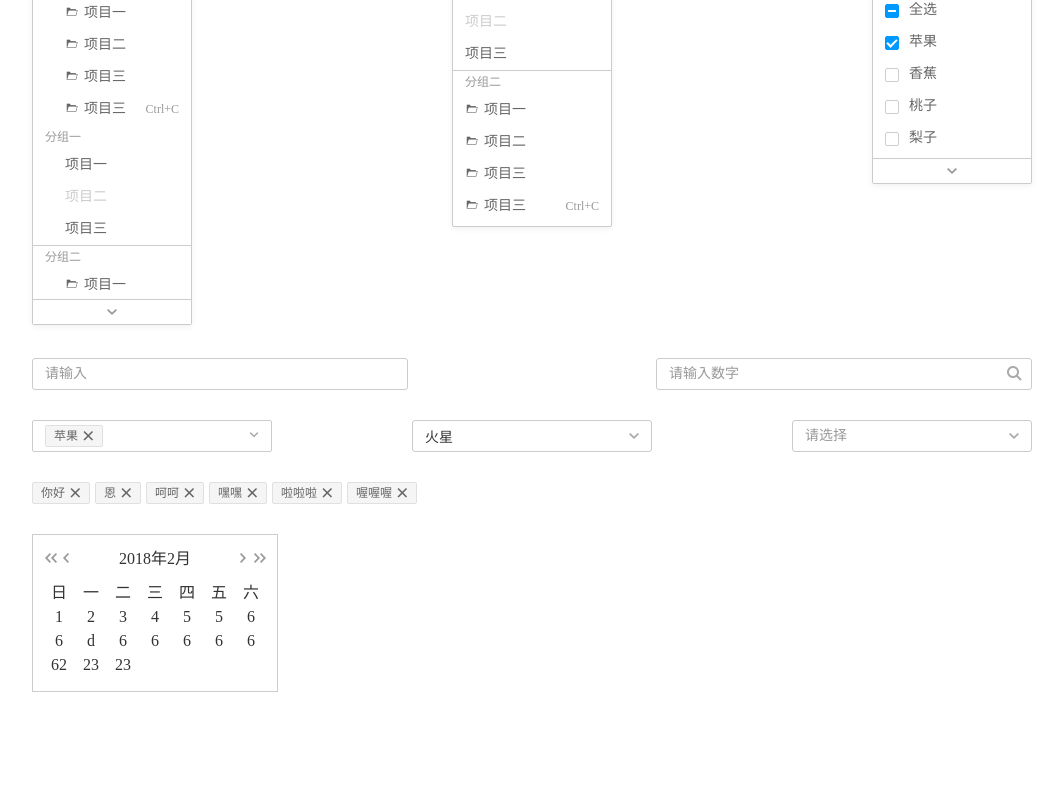
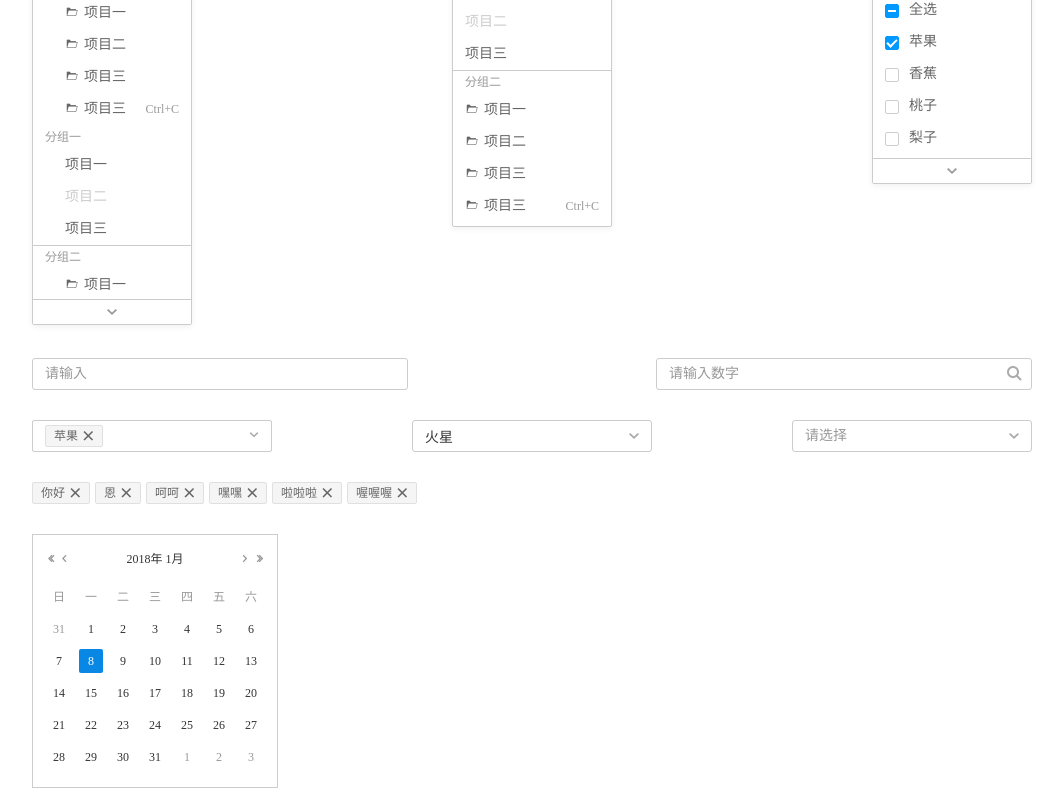
Before and after one commit to Mammut-FE/bdms-ui, a React (Create React App) app: page / in a window 1280 px wide. Shown: the part 590-1390 px from the top of the page, without its empty margins (108-1171 px from the left). Built offline with nearby package versions, Linux system fonts and the light colour scheme.

Commit message:
日历组件

```diff
--- a/src/components/date-picker/Calendar.js
+++ b/src/components/date-picker/Calendar.js
@@ -1,5 +1,5 @@
 import React, { Component} from 'react'
-import ReactDOM from 'react-dom'
+// import ReactDOM from 'react-dom'
 import PropTypes from 'prop-types'
 import classNames from 'classnames'
 
@@ -8,17 +8,108 @@ import '../../style/index.css'
 import Icon from '../icon'
 
 export default class Calendar extends Component {
+    constructor(props) {
+        super(props)
+        const now = new Date()
+        const initYears = now.getFullYear()
+        const initMonth = now.getMonth()
+        const initDays = this.getDaysOfMonth(initYears, initMonth)
+        const initLastMonthDays = this.getDaysOfMonth(initYears, initMonth - 1)
+        const initWeekOfFirstDay = this.getWeekOfDay(initYears, initMonth, 1)
+        const initWeekOfLastDay = this.getWeekOfDay(initYears, initMonth, initDays)
+        const initSelectedDay = now.getDate()
+        this.state = {
+            days: initDays,
+            year: initYears,
+            month: initMonth,
+            lastMonthDays: initLastMonthDays,
+            weekOfFirstDay: initWeekOfFirstDay,
+            weekOfLastDay: initWeekOfLastDay,
+            selectedDay: initSelectedDay
+        }
+    }
+    getDaysOfMonth(year, month) {
+        const _month = parseInt(month, 10) + 1
+        return new Date(year, _month, 0).getDate()
+    }
+    getWeekOfDay (year, month, day) {
+        const d = new Date(year, month, day);
+        return d.getDay()
+    }
+    select(day) {
+        this.setState({
+            selectedDay: day.day
+        })
+    }
+
+    getPrevYear() {
+        const { year, month } = this.state
+        this.updateCalendar(year - 1, month)
+    }
+    getNextYear() {
+        const { year, month } = this.state
+        this.updateCalendar(year + 1, month)
+    }
+    getPrevMonth() {
+        const { year, month } = this.state
+        if (month === 0 ) {
+            this.updateCalendar(year - 1, 11)
+        } else {
+            this.updateCalendar(year, month - 1)
+        }
+    }
+    getNextMonth() {
+        const { year, month } = this.state
+        if (month === 11) {
+            this.updateCalendar(year + 1, 0)
+        } else {
+            this.updateCalendar(year, month + 1)
+        }
+    }
+    updateCalendar(year, month) {
+        const updatedDays = this.getDaysOfMonth(year, month)
+        const updatedLastMonthDays = this.getDaysOfMonth(year, month - 1)
+        const updatedWeekOfFirstDay = this.getWeekOfDay(year, month, 1)
+        const updatedWeekOfLastDay = this.getWeekOfDay(year, month, updatedDays)
+        const updatedSelectedDay = 1
+        this.setState({
+            days: updatedDays,
+            year: year,
+            month: month,
+            lastMonthDays: updatedLastMonthDays,
+            weekOfFirstDay: updatedWeekOfFirstDay,
+            weekOfLastDay: updatedWeekOfLastDay,
+            selectedDay: updatedSelectedDay
+        })
+    }
+
     render() {
         const { className } = this.props
+        const { year, month, days, weekOfFirstDay, weekOfLastDay, selectedDay, lastMonthDays } = this.state
         const calendarClass = classNames('u-calendar', className)
+        let daysArray = []
+        for (let i = 0; i < weekOfFirstDay; i++) {
+            daysArray.push({day: lastMonthDays - i, disabled: true});
+
+        }
+        daysArray.reverse()
+
+        for (let i = weekOfFirstDay; i < days + weekOfFirstDay; i ++ ) {
+            daysArray.push({day: i - weekOfFirstDay + 1, disabled: false});
+        }
+
+        for (let i = 0; i < 7 - weekOfLastDay - 1; i++) {
+            daysArray.push({day: i + 1, disabled: true});
+        }
+
         return (
             <div className={calendarClass}>
                 <div className="calendar-header">
-                    <Icon name='left-double f-fl'></Icon>
-                    <Icon name='left f-fl'></Icon>
-                    <Icon name='right-double f-fr'></Icon>
-                    <Icon name='right f-fr'></Icon>
-                    <span>2018年2月</span>
+                    <Icon name='left-double f-fl' onClick={this.getPrevYear.bind(this)}></Icon>
+                    <Icon name='left f-fl' onClick={this.getPrevMonth.bind(this)}></Icon>
+                    <Icon name='right-double f-fr' onClick={this.getNextYear.bind(this)}></Icon>
+                    <Icon name='right f-fr' onClick={this.getNextMonth.bind(this)}></Icon>
+                    <span>{year}年 {month + 1}月</span>
                 </div>
                 <div className="calendar-body">
                     <div className="calendar-week">
@@ -34,23 +125,15 @@ export default class Calendar extends Component {
                     </div>
                     <div className="calendar-days">
                          <ul className="f-cb">
-                             <li>1</li>
-                             <li>2</li>
-                             <li>3</li>
-                             <li>4</li>
-                             <li>5</li>
-                             <li>5</li>
-                             <li>6</li>
-                             <li>6</li>
-                             <li>d</li>
-                             <li>6</li>
-                             <li>6</li>
-                             <li>6</li>
-                             <li>6</li>
-                             <li>6</li>
-                             <li>62</li>
-                             <li>23</li>
-                             <li>23</li>
+                            {
+                                daysArray.map( (day, index) => {
+                                    return <li
+                                        key={'now' + index}
+                                        className={classNames({'disabled': day.disabled, 'selected': (selectedDay === day.day) && !day.disabled})}
+                                        onClick={this.select.bind(this,day)}>{day.day}
+                                    </li>
+                                })
+                            }
                          </ul>
                     </div>
                 </div>
--- a/src/components/date-picker/calendar.css
+++ b/src/components/date-picker/calendar.css
@@ -2,7 +2,8 @@
   width: 246px;
   border: 1px solid #ccc;
   padding: 14px 10px;
-  color: #333; }
+  color: #333;
+  font-size: 12px; }
   .u-calendar .icon-left-double {
     width: 16px;
     color: #999;
@@ -22,15 +23,38 @@
   text-align: center;
   height: 20px;
   line-height: 20px;
-  margin-bottom: 12px; }
+  margin-bottom: 12px;
+  cursor: pointer; }
 
 .calendar-week ul li {
-  width: 16px;
+  width: 24px;
+  height: 24px;
+  line-height: 24px;
   float: left;
-  margin: 4px 8px; }
+  margin: 4px;
+  color: #999; }
 
 .calendar-days ul li {
-  width: 16px;
+  width: 24px;
+  height: 24px;
+  line-height: 24px;
   float: left;
-  margin: 4px 8px;
-  cursor: pointer; }
+  margin: 4px;
+  cursor: pointer;
+  border-radius: 2px; }
+  .calendar-days ul li:hover {
+    background: #d0e8fe;
+    color: #fff; }
+  .calendar-days ul li.disabled {
+    color: #999;
+    cursor: not-allowed; }
+    .calendar-days ul li.disabled:hover {
+      background: #fff;
+      color: #999;
+      cursor: not-allowed; }
+  .calendar-days ul li.selected {
+    color: #fff;
+    background: #0987E5; }
+    .calendar-days ul li.selected:hover {
+      color: #fff;
+      background: #0987E5; }
--- a/src/components/date-picker/calendar.scss
+++ b/src/components/date-picker/calendar.scss
@@ -3,6 +3,7 @@
     border: 1px solid #ccc;
     padding: 14px 10px;
     color: #333;
+    font-size: 12px;
     .icon-left-double {
         width: 16px;
         color: #999;
@@ -27,16 +28,19 @@
     height: 20px;
     line-height: 20px;
     margin-bottom: 12px;
+    cursor: pointer;
 }
 .calendar-body {
-
 }
 .calendar-week {
     ul {
         li {
-            width: 16px;
+            width: 24px;
+            height: 24px;
+            line-height: 24px;
             float: left;
-            margin: 4px 8px;
+            margin: 4px;
+            color: #999;
         }
     }
 }
@@ -44,10 +48,34 @@
 .calendar-days {
     ul {
         li {
-            width: 16px;
+            width: 24px;
+            height: 24px;
+            line-height: 24px;
             float: left;
-            margin: 4px 8px;
+            margin: 4px;
             cursor: pointer;
+            border-radius: 2px;
+            &:hover {
+                background: #d0e8fe;
+                color: #fff;
+            }
+            &.disabled {
+                color: #999;
+                cursor: not-allowed;
+                &:hover {
+                    background: #fff;
+                    color: #999;
+                    cursor: not-allowed;
+                }
+            }
+            &.selected {
+                color: #fff;
+                background: #0987E5;
+                &:hover {
+                    color: #fff;
+                    background: #0987E5;
+                }
+            }
         }
     }
 }
--- a/src/components/select/Select.js
+++ b/src/components/select/Select.js
@@ -46,7 +46,7 @@ export default class Select extends Component {
         return this.props.selectOptions || []
     }
     toggle() {
-        const { showOptions, selected, cachePlaceHolder } = this.state;
+        const { showOptions, cachePlaceHolder } = this.state;
         if (!showOptions) {
             this.setState({
                 selected: '',
```
Also changed, not shown: src/components/date-picker/datePicker.css (added).
